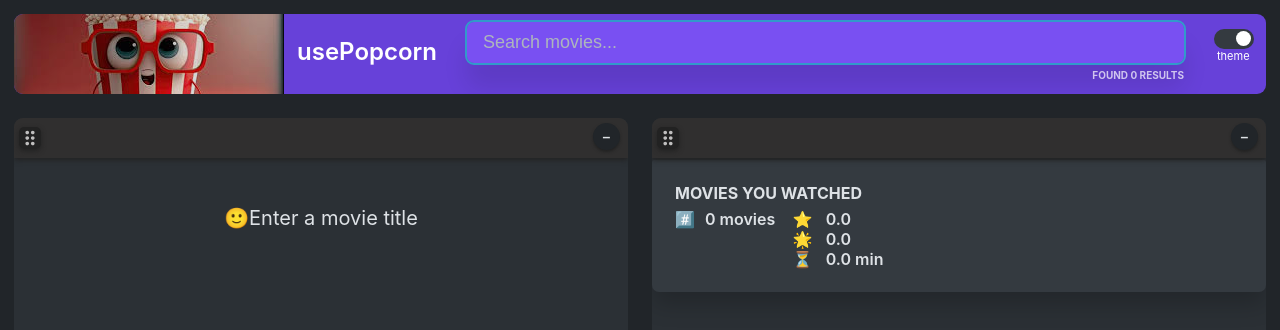
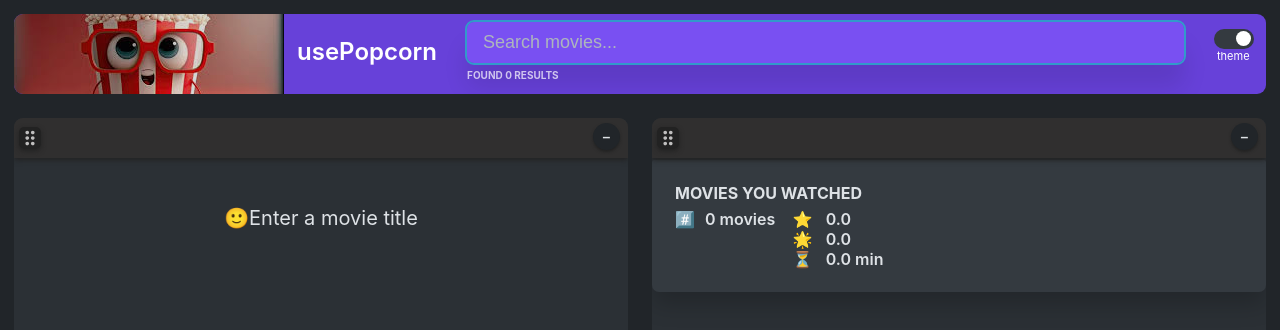
Before and after one commit to MilovanMilovanov/popcorn, a React (Vite) app: page / in a window 1280 px wide. Shown: the top 330 px of the page. Built offline with nearby package versions, Linux system fonts and the light colour scheme.

Commit message:
added animation for found search results

```diff
--- a/src/components/num-results/num-results.less
+++ b/src/components/num-results/num-results.less
@@ -1,9 +1,39 @@
-.num-results {
+
+@keyframes slideText {
+  0% {
+    transform: translateX(0%);
+  }
+
+  50% {
+    transform: translateX(100%);
+  }
+
+  100% {
+    transform: translateX(0%);
+  }
+}
+
+.num-results-container {
+  width: 100%;
+  position:  relative;
+
+ .num-results {
+  position: absolute;
+  width: calc(100% - 9rem);
+  top: 0;
+  left: 0;
   justify-self: end;
   padding: 0.4rem 0 0 0;
   text-transform: uppercase;
+  white-space: nowrap;
   font-size: 1rem;
   font-weight: 700;
   opacity: 0.7;
   color: var(--color-default-white);
+
+  &.animate {
+    animation: slideText linear 18s infinite;
+  }
 }
+
+}
--- a/src/components/num-results/num-results.tsx
+++ b/src/components/num-results/num-results.tsx
@@ -1,3 +1,4 @@
+import { useEffect, useRef, useState } from "react";
 import "./num-results.less";
 
 export interface NumResultsProps {
@@ -5,10 +6,22 @@ export interface NumResultsProps {
   testId?: string;
 }
 export default function NumResults(props: NumResultsProps) {
+  const ref = useRef<HTMLSpanElement>(null);
   const { numberOfResults, testId } = props;
+
+  useEffect(() => {
+    if (ref.current) {
+      numberOfResults === 0
+        ? (ref.current.style.animationPlayState = "paused")
+        : (ref.current.style.animationPlayState = "running");
+    }
+  }, [numberOfResults]);
+
   return (
-    <p className="num-results" data-testid={testId}>
-      Found <strong>{numberOfResults}</strong> results
-    </p>
+    <div className="num-results-container">
+      <span ref={ref} className="num-results animate" data-testid={testId}>
+        Found <strong>{numberOfResults}</strong> results
+      </span>
+    </div>
   );
 }
```
